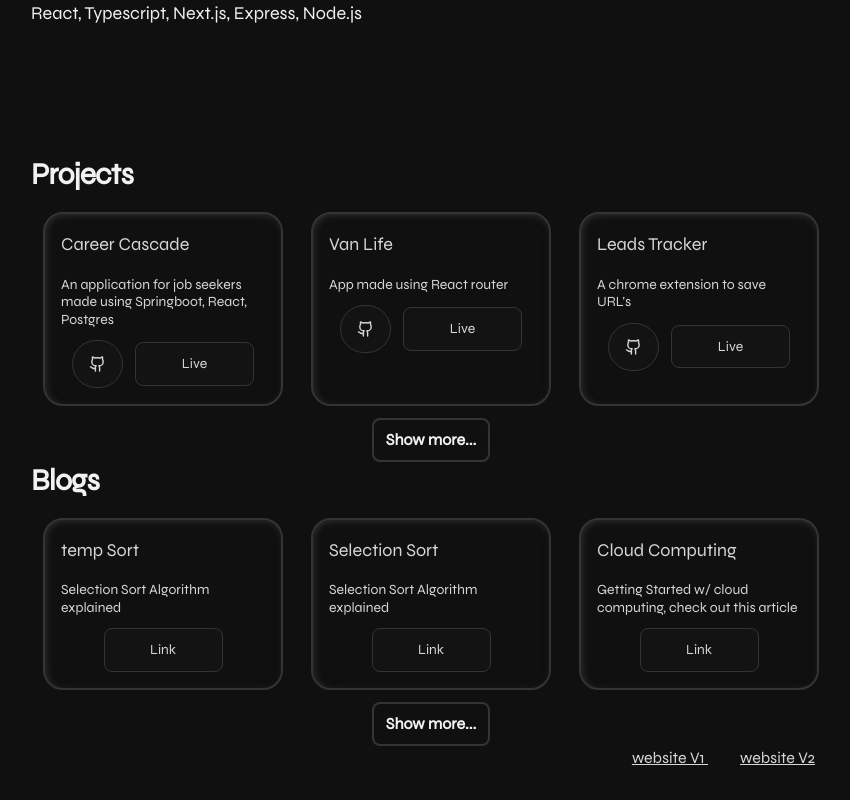
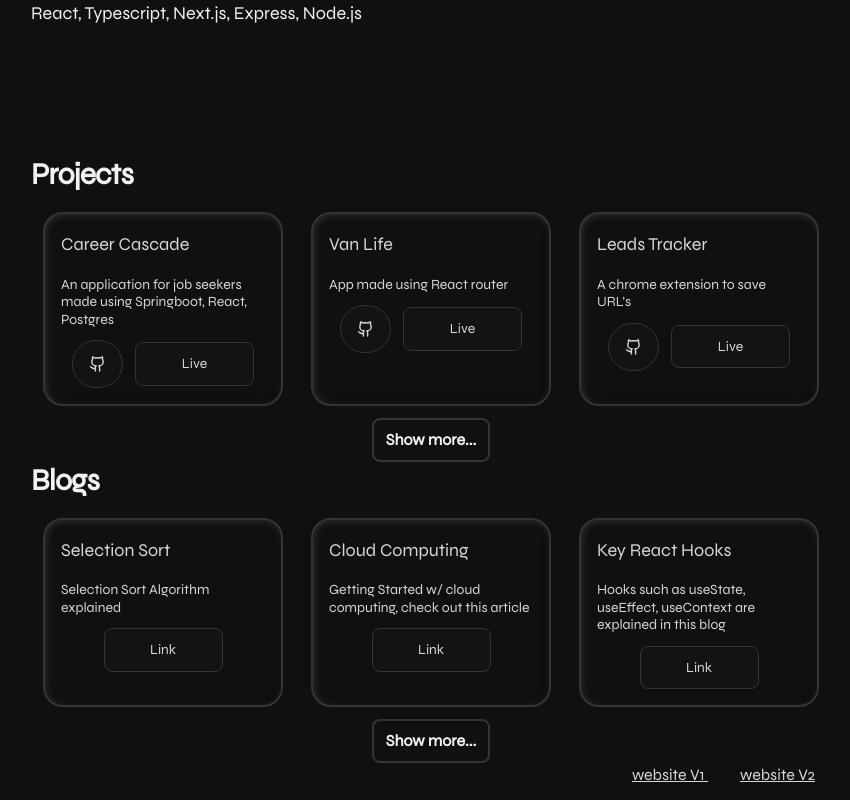
Before and after one commit to mohs-in/website_v3, a React (Vite) app: page / in a window 1280 px wide. Shown: the part 552-1352 px from the top of the page, without its empty margins (209-1059 px from the left). Built offline with nearby package versions, Linux system fonts and the light colour scheme.

Commit message:
updated the blog list remove duplicate blog

```diff
--- a/src/components/BlogList.js
+++ b/src/components/BlogList.js
@@ -1,10 +1,4 @@
 export default [
-    {
-        id: 4,
-        title: "temp Sort",
-        description: "Selection Sort Algorithm explained",
-        link: "https://mohsinkhansab.hashnode.dev/selection-sort-algorithm-in-javascript"
-    },
     {
         id: 3,
         title: "Selection Sort",
```
